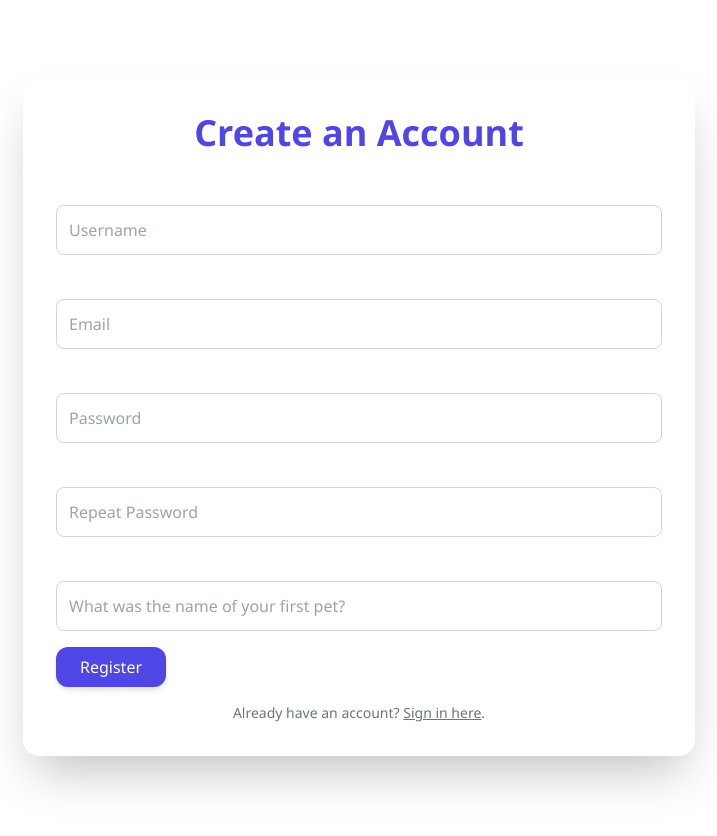
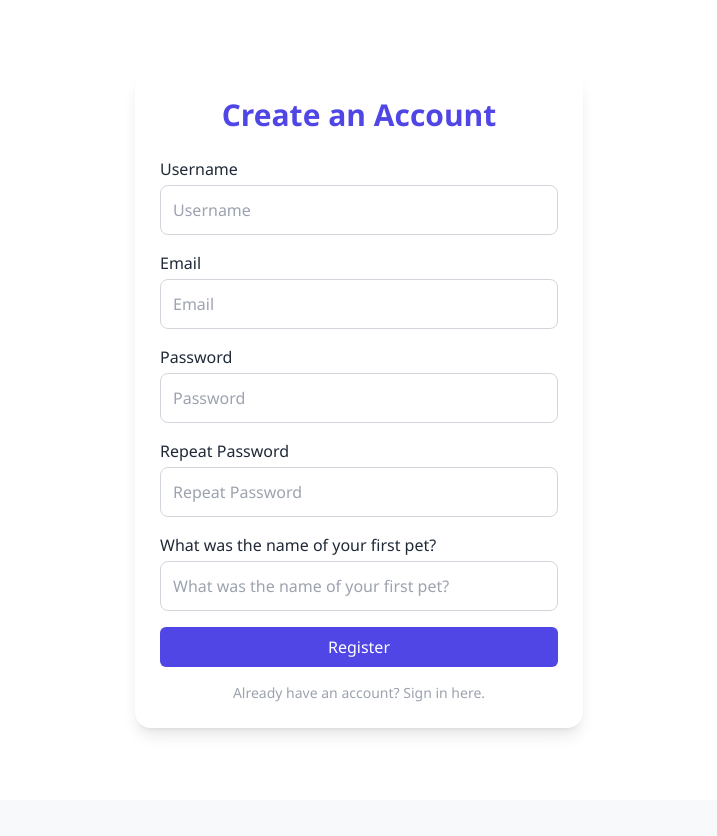
Before and after one commit to flappyfishhh/cits5505-masters62, a Flask app: page /register in a window 1280 px wide. Shown: the whole page, without its empty margins (281-998 px from the left). After the commit the page ends 732 px from the top, so only its background shows below. Run offline with Flask 3, Linux system fonts and the light colour scheme; some libraries are stand-ins or nearby versions.

Commit message:
style: unify form styling for auth pages (register, forgot/reset password)
- Applied consistent Tailwind CSS styling to Register, Forgot Password, and Reset Password pages.
- Unified layout structure: centered containers, blurred background, soft borders, and custom color variables.
- Standardized input, label, error message, and submit button styles to match login page.
- Improved user experience and design consistency across all authentication-related views.

```diff
--- a/app/templates/register.html
+++ b/app/templates/register.html
@@ -1,59 +1,59 @@
 {% extends 'base.html' %}
 {% block title %}Register{% endblock %}
 {% block content %}
-<main class="flex justify-center px-4 py-12 sm:py-16 lg:py-20">
-  <div class="backdrop-blur-md bg-white/5 p-6 sm:p-8 rounded-2xl shadow-2xl max-w-2xl w-full border border-white/10 text-white">
-    <h1 class="text-3xl sm:text-4xl font-extrabold mb-6 text-[var(--primary-color)] text-center">Create an Account</h1>
+<div class="min-h-screen flex items-center justify-center bg-transparent">
+  <div class="max-w-md mx-auto bg-white/5 p-6 rounded-2xl shadow-lg backdrop-blur-md border border-white/10 w-full">
+    <h1 class="text-3xl font-bold text-center text-[var(--primary-color)] mb-6">Create an Account</h1>
     <form method="post" action="{{ url_for('main.register') }}" class="space-y-4">
       {{ form.hidden_tag() }}
 
       <div>
-        {{ form.username.label(class="block mb-1") }}
-        {{ form.username(class="w-full px-4 py-2 rounded bg-white/10 border border-white/20 focus:outline-none",placeholder="Username") }}
+        {{ form.username.label(class="block mb-1 font-medium") }}
+        {{ form.username(class="rounded-md bg-white/10 placeholder-gray-400 border border-white/20 focus:outline-none px-4",placeholder="Username") }}
         {% for err in form.username.errors %}
-          <div class="text-red-400 text-sm">{{ err }}</div>
+          <div class="text-red-400 text-sm mt-1">{{ err }}</div>
         {% endfor %}
       </div>
 
       <div>
-        {{ form.email.label(class="block mb-1") }}
-        {{ form.email(class="w-full px-4 py-2 rounded bg-white/10 border border-white/20 focus:outline-none",placeholder="Email") }}
+        {{ form.email.label(class="block mb-1 font-medium") }}
+        {{ form.email(class="w-full py-2 rounded-md bg-white/10 placeholder-gray-400 border border-white/20 focus:outline-none px-4",placeholder="Email") }}
         {% for err in form.email.errors %}
           <div class="text-red-400 text-sm">{{ err }}</div>
         {% endfor %}
       </div>
 
       <div>
-        {{ form.password.label(class="block mb-1") }}
-        {{ form.password(class="w-full px-4 py-2 rounded bg-white/10 border border-white/20 focus:outline-none",placeholder="Password") }}
+        {{ form.password.label(class="block mb-1 font-medium") }}
+        {{ form.password(class="w-full py-2 rounded-md bg-white/10 placeholder-gray-400 border border-white/20 focus:outline-none px-4",placeholder="Password") }}
         {% for err in form.password.errors %}
           <div class="text-red-400 text-sm">{{ err }}</div>
         {% endfor %}
       </div>
 
       <div>
-        {{ form.password2.label(class="block mb-1") }}
-        {{ form.password2(class="w-full px-4 py-2 rounded bg-white/10 border border-white/20 focus:outline-none",placeholder="Repeat Password") }}
+        {{ form.password2.label(class="block mb-1 font-medium") }}
+        {{ form.password2(class="w-full py-2 rounded-md bg-white/10 placeholder-gray-400 border border-white/20 focus:outline-none px-4",placeholder="Repeat Password") }}
         {% for err in form.password2.errors %}
           <div class="text-red-400 text-sm">{{ err }}</div>
         {% endfor %}
       </div>
 
       <div>
-        {{ form.security_answer.label(class="block mb-1") }} {{
-        form.security_answer(class="w-full px-4 py-2 rounded bg-white/10 border border-white/20 focus:outline-none", placeholder="What was the name of your first pet?") }}
+        {{ form.security_answer.label(class="block mb-1 font-medium") }} {{
+        form.security_answer(class="w-full py-2 rounded-md bg-white/10 placeholder-gray-400 border border-white/20 focus:outline-none px-4", placeholder="What was the name of your first pet?") }}
         {% for err in form.security_answer.errors %}
           <div class="text-red-400 text-sm">{{ err }}</div>
         {% endfor %}
       </div>
 
-      <div>{{ form.submit(class="custom-btn px-6 py-2 rounded-xl shadow-md") }}</div>
+      <div>{{ form.submit(class="custom-btn w-full py-2 rounded-md text-center") }}</div>
     </form>
 
-    <p class="mt-4 text-sm text-[var(--muted-color)] text-center">
+    <div class="mt-4 text-sm text-gray-400 text-center">
       Already have an account?
-      <a href="{{ url_for('main.login') }}" class="underline hover:text-white">Sign in here</a>.
-    </p>
+      <a href="{{ url_for('main.login') }}" class="hover:underline">Sign in here</a>.
+    </div>
   </div>
-</main>
+</div>
 {% endblock %}
```
Also changed, not shown: app/templates/forgot_password.html (+23 -13 lines), app/templates/reset_password.html (+32 -22 lines).
